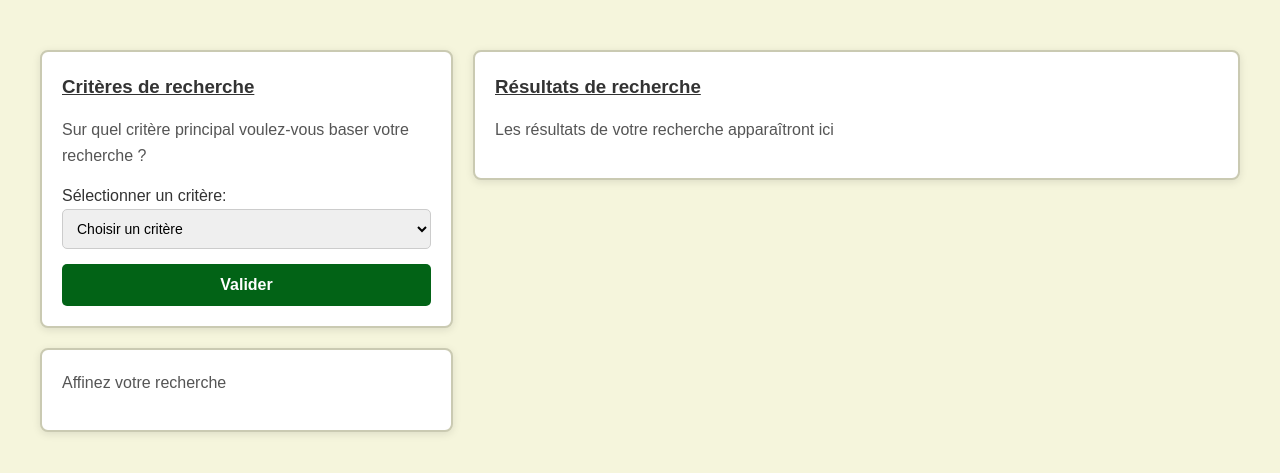
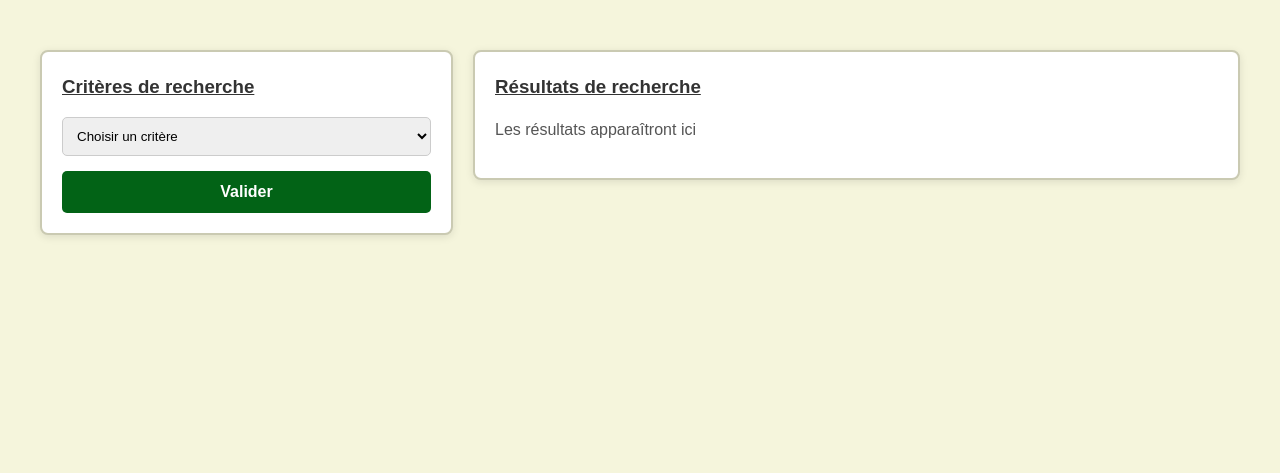
Before and after one commit to Pharrel-06/Projet_BDD, a Flask app: page /recherche in a window 1280 px wide. Shown: the part 175-648 px from the top of the page. Run offline with Flask 3, Linux system fonts and the light colour scheme; some libraries are stand-ins or nearby versions.

Commit message:
simplifie css et recherche

```diff
--- a/Site_BDD/static/css/main_css.css
+++ b/Site_BDD/static/css/main_css.css
@@ -169,7 +142,7 @@ pre {
     gap: 20px;
 }
 
-.recherche-block {
+.recherche-block, .searchresult-block {
     background-color: #fff;
     border: 2px solid #cacab2;
     padding: 20px;
@@ -177,61 +150,24 @@ pre {
     box-shadow: 0 2px 8px rgba(0, 0, 0, 0.1);
 }
 
-.recherche-block h3 {
+.recherche-block h3, .searchresult-block h3 {
     margin-top: 0;
     margin-bottom: 15px;
     color: #333;
     text-decoration: underline;
 }
 
-.recherche-block p {
+.recherche-block p, .searchresult-block p {
     margin-bottom: 15px;
     color: #555;
 }
 
-.recherche-block select {
+.recherche-block select, .searchresult-block select {
     width: 100%;
     padding: 10px;
     border: 1px solid #ccc;
     border-radius: 5px;
-    font-size: 14px;
     margin-bottom: 15px;
-}
-
-.searchresult-block {
-    background-color: #fff;
-    border: 2px solid #cacab2;
-    padding: 20px;
-    border-radius: 8px;
-    box-shadow: 0 2px 8px rgba(0, 0, 0, 0.1);
-}
-
-.searchresult-container {
-    width: 65%;
-    display: flex;
-    flex-direction: column;
-    gap: 20px;
-}
-
-.searchresult-block p {
-    margin-bottom: 15px;
-    color: #555;
-}
-
-.searchresult-block h3 {
-    margin-top: 0;
-    margin-bottom: 15px;
-    color: #333;
-    text-decoration: underline;
-}
-
-.searchresult-block select {
-    width: 65%;
-    padding: 10px;
-    border: 1px solid #b3b2b2;
-    border-radius: 7px;
-    font-size: 12px;
-    margin-bottom: 17px;
 }
 
 .search-button {
--- a/Site_BDD/templates/recherche.html
+++ b/Site_BDD/templates/recherche.html
@@ -20,32 +20,22 @@
     <div class="recherche-container">
       <div class="recherche-block">
         <h3>Critères de recherche</h3>
-        <p>Sur quel critère principal voulez-vous baser votre recherche ?</p>
-
         <form method="get" action="accueil">
-          <label for="critere">Sélectionner un critère:</label>
           <select name="critere" id="critere">
               <option value="">Choisir un critère</option>
               {% for crit in critere_recherche %}
               <option value="{{crit}}">{{crit}}</option>
               {% endfor %}
           </select>
-        </form>
-
-        <form method="get" action="accueil">
           <input type="submit" value="Valider" class="search-button">
         </form>
-      </div>
-
-      <div class="recherche-block">
-        <p>Affinez votre recherche</p>
       </div>
     </div>
 
     <div class="searchresult-container">
       <div class="searchresult-block">
         <h3>Résultats de recherche</h3>
-        <p>Les résultats de votre recherche apparaîtront ici</p> <!-- Si recherche pas faite SINON on remplace par les tendances-->
+        <p>Les résultats apparaîtront ici</p>
       </div>
     </div>
   </div>
```
Also changed, not shown: other parts of Site_BDD/static/css/main_css.css (+7 -27 lines).
